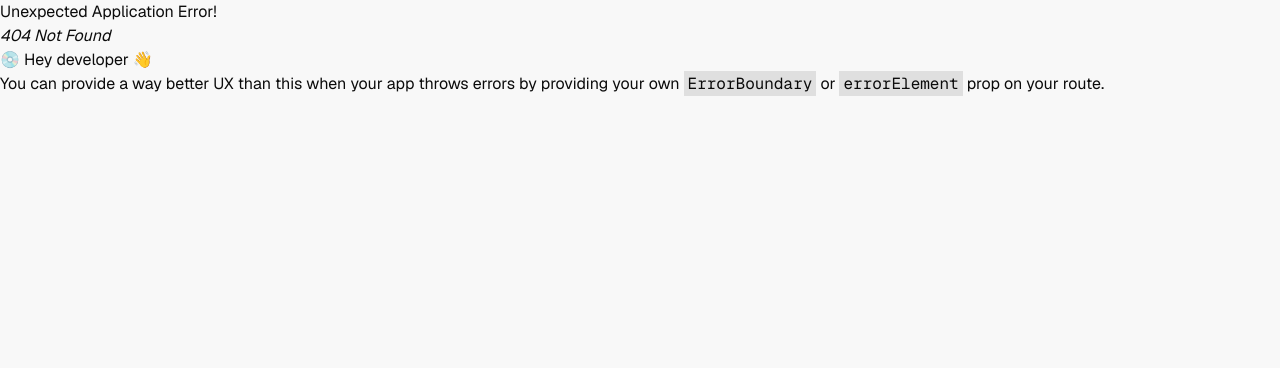
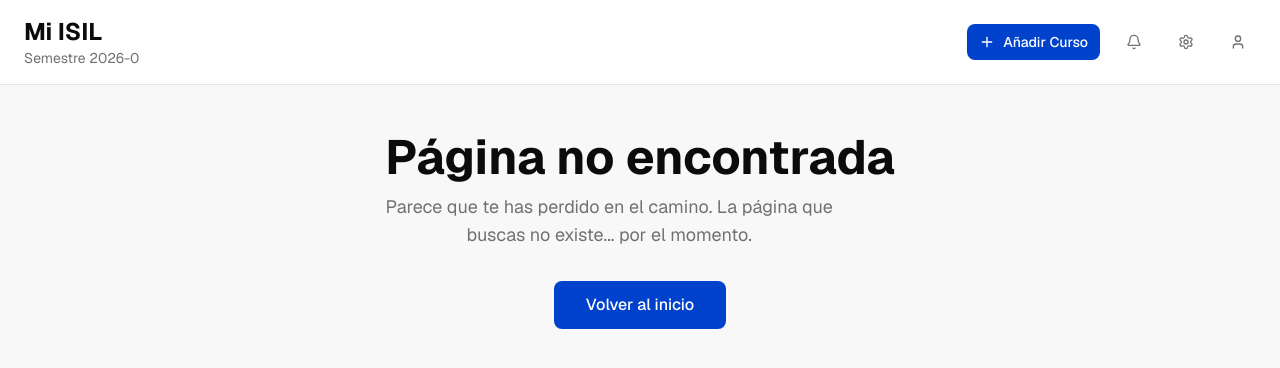
Before and after one commit to Alejandro1709/my-courses, a React (Vite) app: page /courses/new in a window 1280 px wide. Before the commit this address had no page. Shown: the top 368 px of the page. Built offline with nearby package versions, Linux system fonts and the light colour scheme.

Commit message:
Add: NotFoundPage

```diff
--- a/src/components/common/Header.tsx
+++ b/src/components/common/Header.tsx
@@ -1,7 +1,10 @@
+import { useNavigate } from "react-router";
 import { Bell, Plus, Settings, User } from "lucide-react";
 import { Button } from "@/components/ui/button";
 
 function Header() {
+  const navigate = useNavigate();
+
   return (
     <header className="border-b border-border bg-card">
       <div className="px-6 py-4 flex items-center justify-between">
@@ -11,7 +14,10 @@ function Header() {
         </div>
 
         <div className="flex items-center gap-4">
-          <Button className="gap-2 bg-primary hover:bg-primary/90">
+          <Button
+            className="gap-2 bg-primary hover:bg-primary/90 cursor-pointer"
+            onClick={() => navigate("/courses/new")}
+          >
             <Plus className="w-4 h-4" />
             Añadir Curso
           </Button>
--- /dev/null
+++ b/src/pages/NotFoundPage.tsx
@@ -0,0 +1,35 @@
+import { useNavigate } from "react-router";
+import { Button } from "@/components/ui/button";
+
+function NotFoundPage() {
+  const navigate = useNavigate();
+
+  return (
+    <main className="flex items-center justify-center px-4">
+      <div className="w-full max-w-2xl">
+        <div className="flex flex-col items-center justify-center text-center space-y-8">
+          <div className="space-y-3 mt-6">
+            <h1 className="text-4xl md:text-5xl font-bold text-foreground">
+              Página no encontrada
+            </h1>
+            <p className="text-lg text-muted-foreground max-w-md">
+              Parece que te has perdido en el camino. La página que buscas no
+              existe... por el momento.
+            </p>
+          </div>
+
+          <div className="flex flex-col sm:flex-row gap-4 w-full sm:w-auto">
+            <Button
+              onClick={() => navigate("/")}
+              className="px-8 py-6 text-base cursor-pointer"
+            >
+              Volver al inicio
+            </Button>
+          </div>
+        </div>
+      </div>
+    </main>
+  );
+}
+
+export default NotFoundPage;
--- a/src/router/app.router.tsx
+++ b/src/router/app.router.tsx
@@ -1,6 +1,7 @@
 import { createBrowserRouter } from "react-router";
 import AppLayout from "@/layouts/AppLayout";
 import IndexPage from "@/pages/IndexPage";
+import NotFoundPage from "@/pages/NotFoundPage";
 
 export const appRouter = createBrowserRouter([
   {
@@ -11,6 +12,10 @@ export const appRouter = createBrowserRouter([
         index: true,
         element: <IndexPage />,
       },
+      {
+        path: "*",
+        element: <NotFoundPage />,
+      },
     ],
   },
 ]);
```
